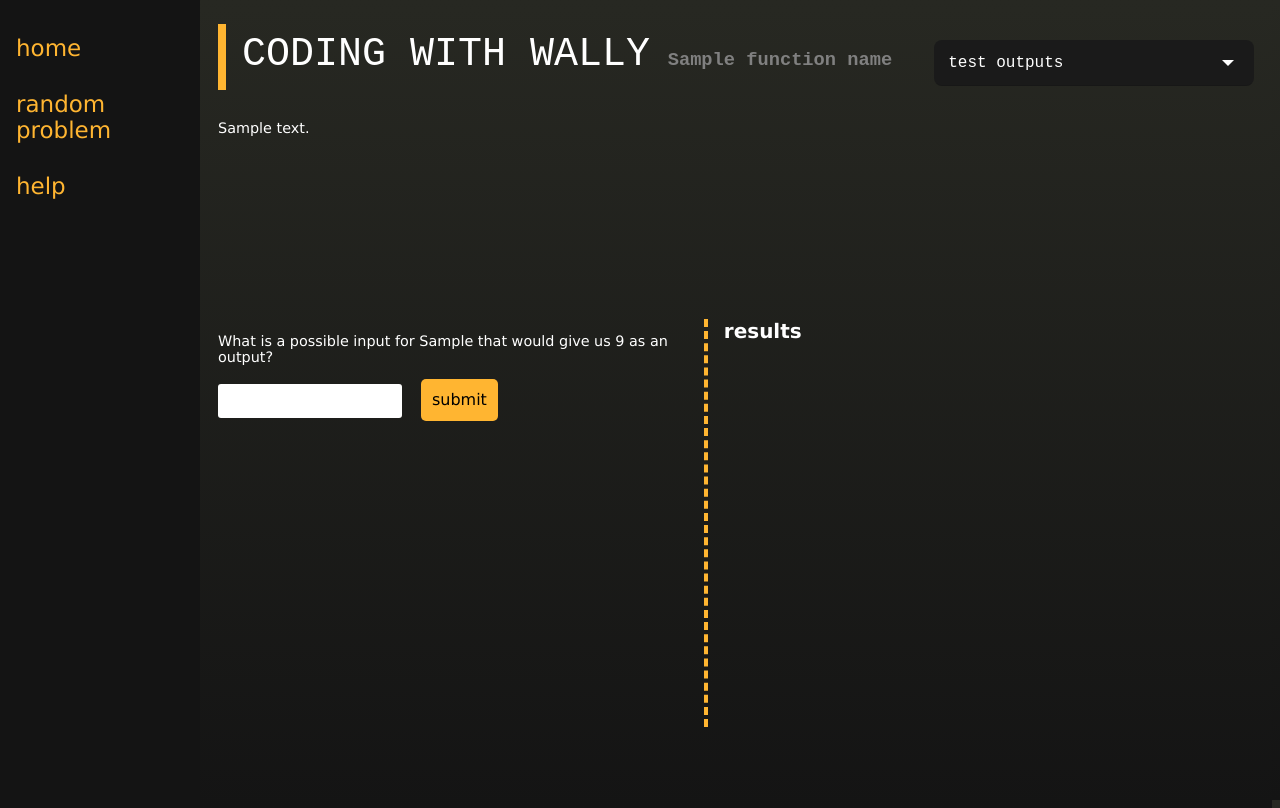
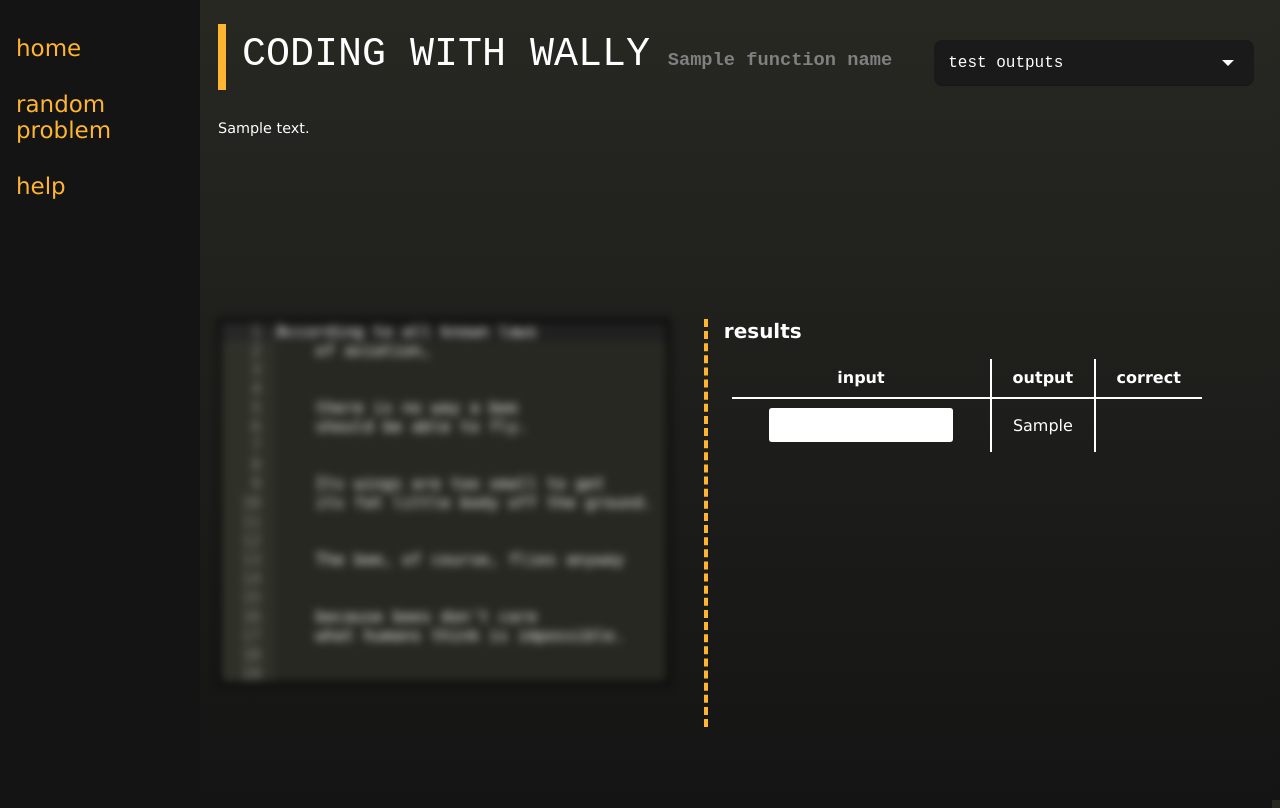
Before and after one commit to lillee205/codingwithwally, a Flask app: template templates/testOutputs.html in a window 1280 px wide. Run offline with Flask 2, Linux system fonts and the light colour scheme; the template is opened without the code that fills it: most values are stand-ins (such as "Sample title", 1, 10 or a date in 2020); some libraries are stand-ins or nearby versions.

Commit message:
made some code more efficient, added test inputs

```diff
--- a/problems.py
+++ b/problems.py
@@ -1,4 +1,5 @@
 import pcode
+import routes
 
 #dictionaries that contain data for each problem
 
--- a/routes.py
+++ b/routes.py
@@ -1,12 +1,32 @@
-from flask import Flask, render_template, request, jsonify
+from flask import Flask, render_template, request, jsonify, session, flash
 import traceback
 import pcode
 import html
 import random
 import json
 from problems import *
+"""
+from flask_sqlalchemy import SQLAlchemy
+"""
 app = Flask(__name__)
+"""
+app.config['SQLACHEMY_DATABSE_URI'] = 'sqlite:///problems.sqlite3'
+app.config['SQLALCHEMY_TRACK_MODIFICATIONS'] = False
 
+db = SQLAlchemy(app)
+
+class Problem(db.Model):
+    func_name = db.Column("func_name", db.String(50), primary_key = True)
+    func_call = db.Column(db.String(70), nullable = False)
+    desc = db.Column(db.String, nullable = False)
+    testInputs = db.Column(db.String, nullable = False)
+    testInputAnswers = db.Column(db.String, nullable = False)
+    tags = db.Column(db.String, nullable = False)
+    function = db.Column(db.String, nullable = False)
+
+    def __repr__(self):
+        return '<Problem %r' % self.func_name
+"""
 # stores the current problem we are on
 problem = ""
 contents = ""
@@ -69,8 +89,7 @@ def background_process_testInputs():
     yourOutput = json.loads(request.args.get('output'))
     input = request.args.get('input')
     try:
-        correctAns = eval(
-            "pcode." + contents['func_call'][: (contents['func_call'].index("("))] + "(" + input + ")")
+        correctAns = eval("pcode.{func}({input})".format(func = contents['func_name'], input = input))
         if correctAns == yourOutput:
             return jsonify(result="true")
         else:
@@ -82,14 +101,22 @@ def background_process_testInputs():
 
 @app.route('/background_process_testOutputs')
 def background_process_testOutputs():
-    output = eval(request.args.get('output'))
-    ans = eval(
-        "pcode." + contents[4][: (contents[4].index("("))] + "(" + str(output) + ")")
-    if ans == 9:
-        return jsonify(result="Correct, an input of " + str(output) + " works")
-    else:
-        return jsonify(result="Incorrect, an input of {} gives you an output of {}".format(str(output), ans))
+    yourInput = request.args.get('input')
+    output = json.loads(request.args.get('output'))
+    print(yourInput)
+    print(output)
+    try:
+        yourAns = eval("pcode.{func}({input})".format(func = contents['func_name'], input = yourInput))
+        print("the answer u get is " + str(yourAns))
+        if yourAns == output:
+            return jsonify(result ="true")
+        else:
+            return jsonify(result="false")
+    except Exception as e:
+        traceback.print_exc()
+        return jsonify(result="Error")
 
 
 if __name__ == "__main__":
+    #db.create_all()
     app.run(debug=True)
--- a/static/css/base.css
+++ b/static/css/base.css
@@ -86,6 +86,19 @@ h3 {
     display: inline-block;
     color: gray;
 }
+.ace_editor {
+    overflow: visible;
+    font-family: monospace;
+}
+#jsEditor {
+    border: 0.2em black solid;
+    height: 45vh;
+    width: 95%;
+    font-family : monospace !important;
+    font-size: 16px !important;
+    direction:ltr !important;
+    text-align:left !important;
+}
 
 p {
     font-family: "Verdana", sans-serif;
--- a/templates/base.html
+++ b/templates/base.html
@@ -10,6 +10,7 @@
     <link rel="stylesheet" href="{{ url_for('static', filename = 'css/base.css') }}">
     <link rel="stylesheet" href="{{ url_for('static', filename = 'css/select.css') }}">
     <link rel="stylesheet" href="{{url_for('static', filename = 'css/misc.css') }}">
+    <link rel="icon" href="https://cdn.discordapp.com/attachments/574052228206297090/852681325315096587/AAA.png">
 
     <script src="//ajax.googleapis.com/ajax/libs/jquery/1.9.1/jquery.min.js"></script>
     <script type="text/javascript" src="https://cdnjs.cloudflare.com/ajax/libs/ace/1.4.12/ace.js"></script>
--- a/templates/testInputs.html
+++ b/templates/testInputs.html
@@ -6,7 +6,6 @@
 <script type=text/javascript>
 	$(function() {
 		$('.output').bind('keypress', function(e){
-			m = $(this).children()[0].value
 		if(e.which == 13){
 			rowEl = ($(this).parent().children())
 			$.getJSON('/background_process_testInputs', {
--- a/templates/testOutputs.html
+++ b/templates/testOutputs.html
@@ -4,14 +4,27 @@
 <script src="//ajax.googleapis.com/ajax/libs/jquery/1.9.1/jquery.min.js"></script>
 <script type=text/javascript>
 	$(function() {
-		$('input#submitOutput').bind('click', function() {
-		$.getJSON('/background_process_testOutputs', {
-			output: $("#outputBox").val(),
-		}, function(data) {
-			$("#result").text(data.result);
-		});
-		return false;
-		});
+		$('.input').bind('keypress', function(e){
+			if (e.which == 13){
+				rowEl = ($(this).parent().children())
+				$.getJSON('/background_process_testOutputs', {
+					output: rowEl[1].innerText,
+					input: $(this).children()[0].value,
+				}, function(data){
+					res = data.result
+					if (res == "true"){
+						rowEl[2].innerText = "O"
+					}
+					else if (res == "false"){
+						rowEl[2].innerText = "X"
+					}
+					else{
+						rowEl[2].innerText = "Error"
+					}
+				});
+				return false;
+			}
+		})
 	});
 </script>
 {% endblock %}
@@ -24,13 +37,111 @@
 {% endblock %}
 
 {% block content %}
-	<p>What is a possible input for {{func_call}} that would give us 9 as an output?</p>
-    <form>
-        <input type="text" name = "outputBox" id = "outputBox" />
-        <input class = "submitbtn" id = "submitOutput" type = "submit" value="submit" />
-    </form>
+<div id="jsEditor" style="filter:blur(4px)">According to all known laws
+	of aviation,
+
+
+	there is no way a bee
+	should be able to fly.
+
+
+	Its wings are too small to get
+	its fat little body off the ground.
+
+
+	The bee, of course, flies anyway
+
+
+	because bees don't care
+	what humans think is impossible.
+
+
+	Yellow, black. Yellow, black.
+	Yellow, black. Yellow, black.
+
+
+	Ooh, black and yellow!
+	Let's shake it up a little.
+
+
+	Barry! Breakfast is ready!
+
+
+	Ooming!
+
+
+	Hang on a second.
+
+
+	Hello?
+
+
+	- Barry?
+	- Adam?
+
+
+	- Oan you believe this is happening?
+	- I can't. I'll pick you up.
+
+
+	Looking sharp.
+
+
+	Use the stairs. Your father
+	paid good money for those.
+
+
+	Sorry. I'm excited.
+
+
+	Here's the graduate.
+	We're very proud of you, son.
+
+
+	A perfect report card, all B's.
+
+
+	Very proud.
+
+
+	Ma! I got a thing going here.
+
+
+	- You got lint on your fuzz.
+	- Ow! That's me!
+
+
+	- Wave to us! We'll be in row 118,000.
+	- Bye!
+	:
+</div>
+<script type="text/javascript">
+	var editor = ace.edit("jsEditor");
+	editor.setTheme("ace/theme/monokai");
+	editor.setReadOnly(true);
+</script>
 {% endblock %}
 
 {% block answers %}
-    <p id = "result"></p>
+<table>
+	<tr>
+		<th>input</th>
+		<th>output</th>
+		<th>correct</th>
+	</tr>
+	{%for i in range(ansKey|length)%}
+	<tr>
+		<td class="input">
+			<input value = "" type="text" style="margin-right: 0;" />
+		</td>
+		{% if ansKey[i] is string %}
+			<td>"{{ansKey[i]}}"</td>
+		{% else %}
+			<td>{{ansKey[i]}}</td>
+		{% endif %}
+
+		<td class="check"></td>
+	</tr>
+	{% endfor %}
+</table>
 {% endblock %}
--- a/templates/writeCode.html
+++ b/templates/writeCode.html
@@ -1,11 +1,9 @@
 {% extends "base.html" %}
 
 {% block head %}
-<link rel="stylesheet" href="{{ url_for('static', filename = 'css/writeCode.css') }}">
 <script type=text/javascript>
 	$(function() {
 		$('input#submitCode').bind('click', function() {
-			m = reformat("{{tests}}")
 		$.getJSON('/background_process_writeCode', {
 			code: ace.edit("jsEditor").getValue(),
 			problem: "{{function_name}}",
@@ -48,7 +46,7 @@
 		editor.setTheme("ace/theme/monokai");
 		editor.session.setMode("ace/mode/python");
 	</script>
-	<input class="submitbtn" id="submitCode" type="submit" value="submit" />
+	<input class="submitbtn" id="submitCode" type="submit" value="submit" style = "margin-top: 1.2em;"/>
 </form>
 {% endblock %}
 
```
Also changed, not shown: static/css/writeCode.css (deleted, +0 -19 lines), templates/index.html (+6 -5 lines).
